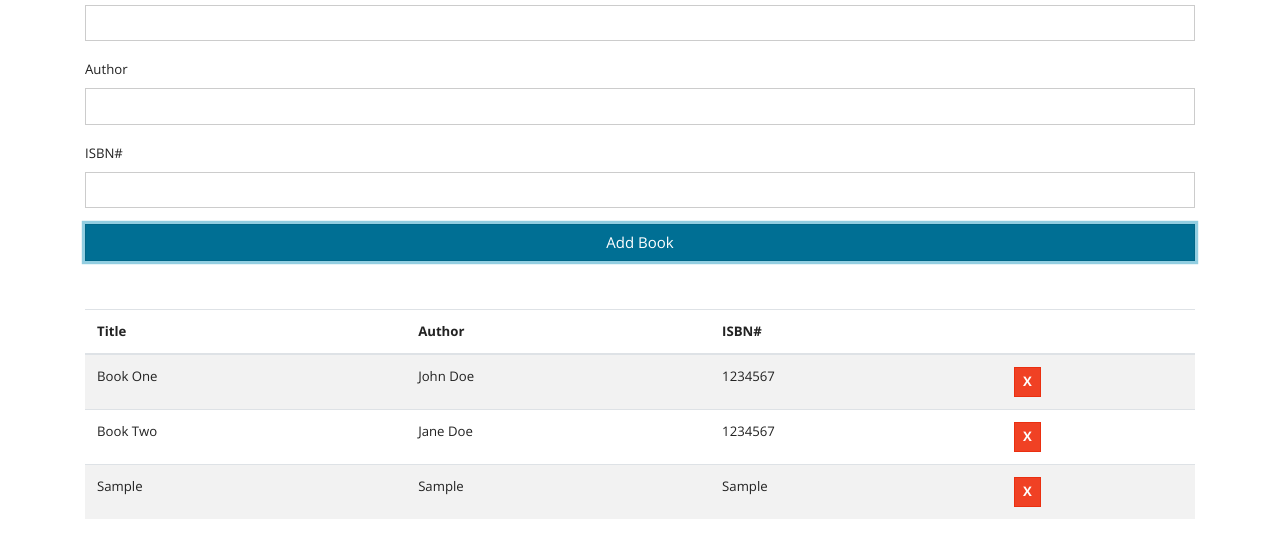
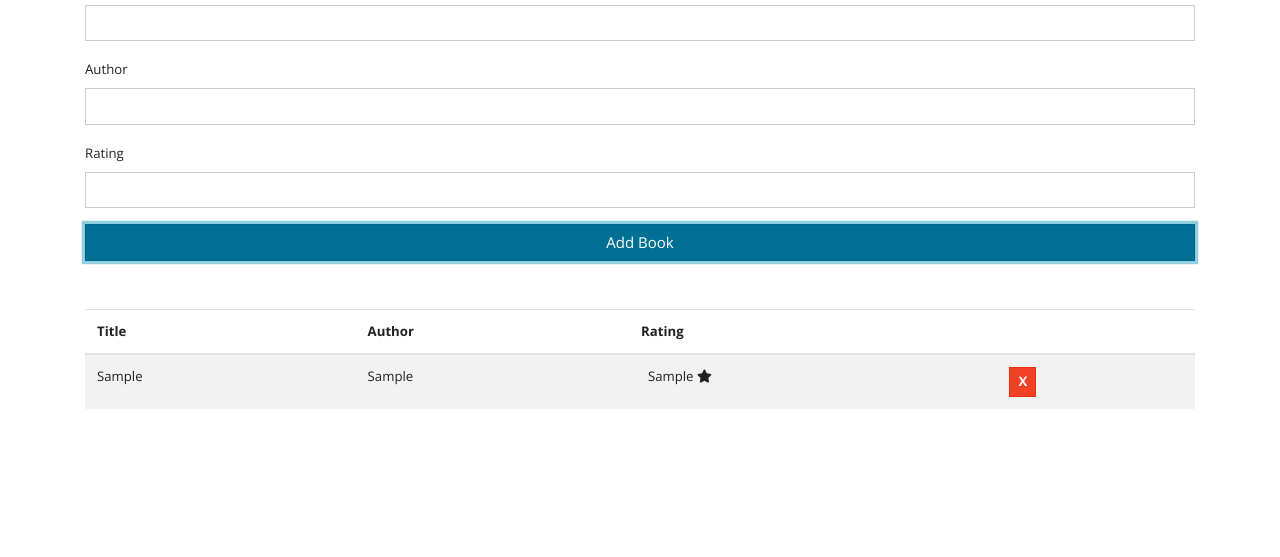
Before and after one commit to faginr/BookShelf-Code-Along, a plain HTML site: page index.html in a window 1280 px wide. Both pictures are taken after typing "Sample", "Sample", "Sample" into the empty fields and a click on the input "Add Book". Shown: the part 125-682 px from the top of the page. Drawn offline with nearby package versions, Linux system fonts and the light colour scheme.

Commit message:
Finished tutorial. Re-read for learning.

```diff
--- a/app.js
+++ b/app.js
@@ -1,29 +1,16 @@
 // Book Class to represent a book
 class Book {
-  constructor(title, author, isbn) {
+  constructor(title, author, rating) {
     this.title = title;
     this.author = author;
-    this.isbn = isbn;
+    this.rating = rating;
   }
 }
 
 // UI Class Handle UI Tasks
 class UI {
   static displayBooks() {
-    const StoredBooks = [
-      {
-        title: "Book One",
-        author: "John Doe",
-        isbn: "1234567"
-      },
-      {
-        title: "Book Two",
-        author: "Jane Doe",
-        isbn: "1234567"
-      }
-    ];
-
-    const books = StoredBooks;
+    const books = Store.getBooks();
 
     // add book to list
     books.forEach(book => UI.addBookToList(book));
@@ -38,7 +25,9 @@ class UI {
     row.innerHTML = `
         <td>${book.title}</td>
         <td>${book.author}</td>
-        <td>${book.isbn}</td>
+        <td><span>&nbsp&nbsp</span>${
+          book.rating
+        }&nbsp<i class="fas fa-star"></i></td>
         <td><a href="#" class="btn btn-danger btn-sm delete font-weight-bold">X</a></td>
         `;
 
@@ -46,27 +35,57 @@ class UI {
   }
 
   static deleteBook(el) {
-      if(el.classList.contains('delete')){
+    if (el.classList.contains("delete")) {
       el.parentElement.parentElement.remove();
     }
   }
 
   static showAlert(message, className) {
-    const div = document.createElement('div');
+    const div = document.createElement("div");
     div.className = `alert alert-${className}`;
     div.appendChild(document.createTextNode(message));
-    // insert
-
+    // insert div
+    const container = document.querySelector(".container");
+    const form = document.querySelector("#book-form");
+    container.insertBefore(div, form);
+    // Timeout
+    setTimeout(() => document.querySelector(".alert").remove(), 2500);
   }
 
   static clearFields() {
     document.querySelector("#title").value = "";
     document.querySelector("#author").value = "";
-    document.querySelector("#isbn").value = "";
+    document.querySelector("#rating").value = "";
   }
 }
 
 // Store Class Handle storage locally
+class Store {
+  static getBooks() {
+    let books;
+    if (localStorage.getItem("books") === null) {
+      books = [];
+    } else {
+      books = JSON.parse(localStorage.getItem("books"));
+    }
+    return books;
+  }
+  static addBook(book) {
+    const books = Store.getBooks();
+    books.push(book);
+    localStorage.setItem("books", JSON.stringify(books));
+  }
+  static removeBook(title) {
+    const books = Store.getBooks();
+    books.forEach((book, index) => {
+      if (book.title === title) {
+        books.splice(index, 1);
+      }
+    });
+
+    localStorage.setItem("books", JSON.stringify(books));
+  }
+}
 
 // Event display books
 document.addEventListener("DOMContentLoaded", UI.displayBooks);
@@ -78,20 +97,23 @@ document.querySelector("#book-form").addEventListener("submit", e => {
   // Get Form Values
   const title = document.querySelector("#title").value;
   const author = document.querySelector("#author").value;
-  const isbn = document.querySelector("#isbn").value;
+  const rating = document.querySelector("#rating").value;
 
   //   Validate
-if(title === '' || author === '' || isbn === '') {
-    alert('Please fill in all fields.');
+  if (title === "" || author === "" || rating === "") {
+    UI.showAlert("Please fill in all fields.", "danger");
   } else {
+    // Instantiate Book
+    const book = new Book(title, author, rating);
 
+    // Show Success Alert
+    UI.showAlert("New Book Added", "success");
 
+    // Add Book to UI
+    UI.addBookToList(book);
 
-  // Instantiate Book
-  const book = new Book(title, author, isbn);
-
-  //   Add Book to UI
-  UI.addBookToList(book);
+    // Add Book to local storage
+    Store.addBook(book);
 
     // Clear Fields
     UI.clearFields();
@@ -99,6 +121,10 @@ if(title === '' || author === '' || isbn === '') {
 });
 
 // Event remove a book
-document.querySelector('#book-list').addEventListener('click', (e) => {
-    UI.deleteBook(e.target)
+document.querySelector("#book-list").addEventListener("click", e => {
+  // Remove book from UI
+  UI.deleteBook(e.target);
+  // Remove book from local storage
+  Store.removeBook(e.target.parentElement.previousElementSibling.previousElementSibling.previousElementSibling.textContent);
+  UI.showAlert("Book Removed", "success");
 });
--- a/index.html
+++ b/index.html
@@ -34,8 +34,8 @@
             <input type="text" id="author" class="form-control" />
           </div>
           <div class="form-group">
-            <label for="isbn">ISBN#</label>
-            <input type="text" id="isbn" class="form-control" />
+            <label for="rating">Rating</label>
+            <input type="text" id="rating" class="form-control" />
           </div>
           <input type="submit" value="Add Book" class="btn btn-primary btn-block">
         </form>
@@ -44,7 +44,7 @@
                 <tr>
                     <th>Title</th>
                     <th>Author</th>
-                    <th>ISBN#</th>
+                    <th>Rating</th>
                     <th></th>
                 </tr>
             </thead>
```
Lines whose indentation alone changed are shown as unchanged.
